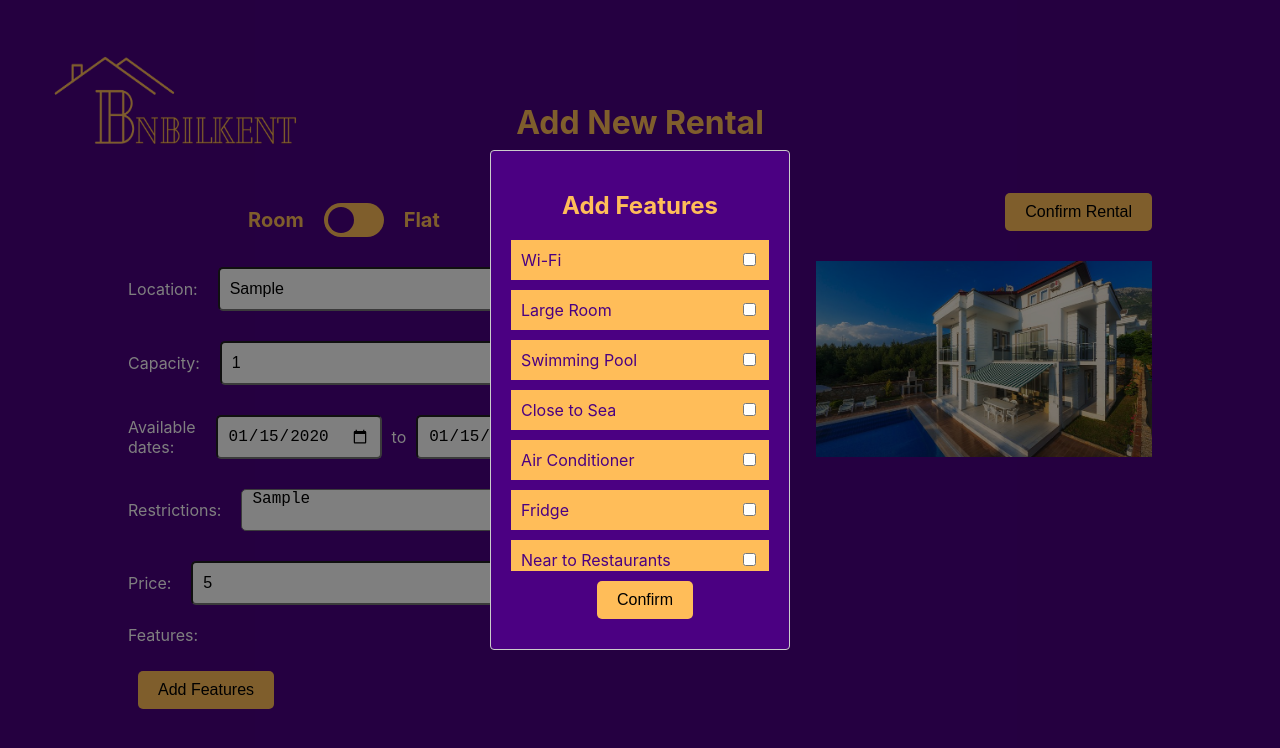
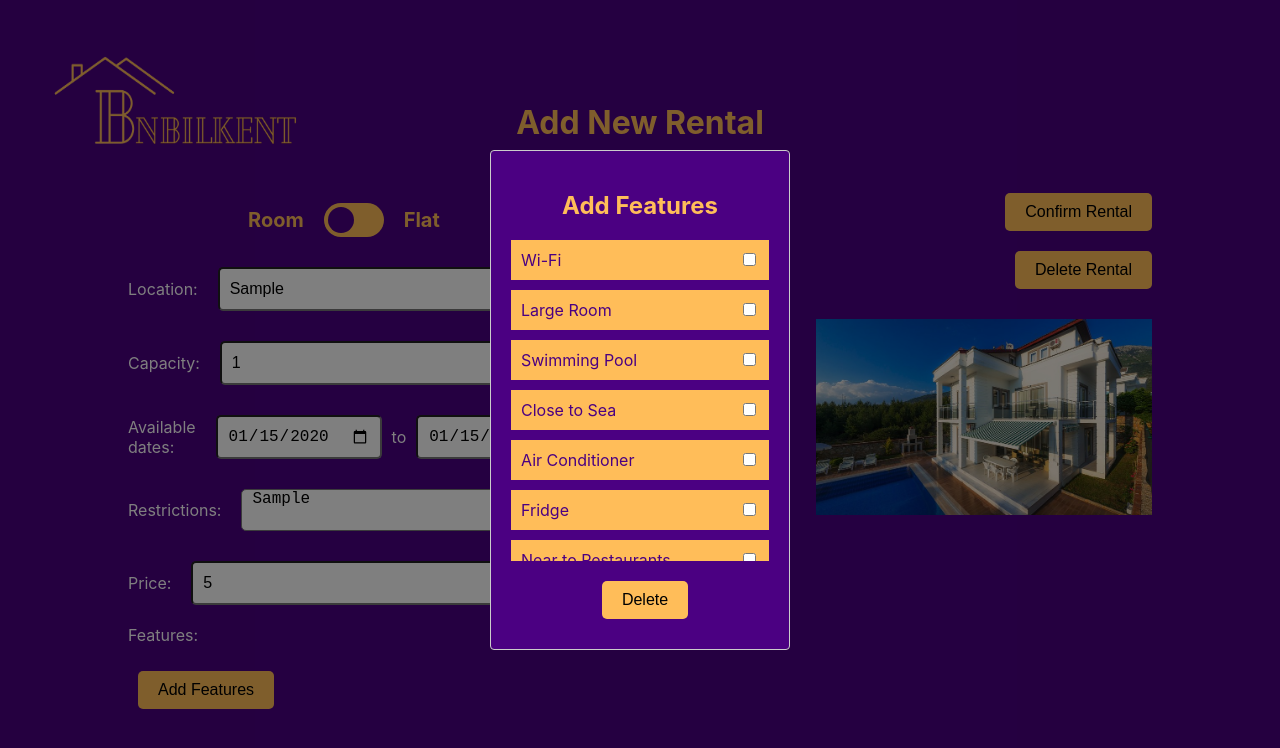
Before and after one commit to mfkucuk/CS-353, a React (Create React App) app in the folder project/frontend/: page /homeowner-rental in a window 1280 px wide. Both pictures are taken after typing "Sample", "2020-01-15", "2020-01-15", "Sample", "5" into the empty fields and a click on the button "Add Features". Shown: the top 748 px of the page. Built offline with nearby package versions, Linux system fonts and the light colour scheme.

Commit message:
delete button and functionalities added to rental page of homeowner

```diff
--- a/project/frontend/src/Pages/HomeOwner/HomeOwnerRental.js
+++ b/project/frontend/src/Pages/HomeOwner/HomeOwnerRental.js
@@ -25,6 +25,7 @@ const HomeOwnerRental = () => {
         { name: 'Near Tourist Attractions', enabled: false },
         { name: 'Near public transport', enabled: false },
     ]);
+    const [selectedRentalId, setSelectedRentalId] = useState('');
 
 
     const openModal = () => {
@@ -39,7 +40,14 @@ const HomeOwnerRental = () => {
         setFeatureList(featureList.map((feature, i) => i === index ? { ...feature, enabled: !feature.enabled } : feature));
     }
 
-
+    const handleDeleteRental = async () => {
+        try {
+          await axios.delete(`http://localhost:8080/api/rental/${selectedRentalId}`);
+          // Perform any additional cleanup or actions after deletion
+        } catch (error) {
+          console.error(error);
+        }
+      };
 
     const handleConfirmRental = async () => {
         const selectedFeatures = featureList
@@ -78,12 +86,12 @@ const HomeOwnerRental = () => {
                     "roomCount": roomCount
                 });
             }
+            setSelectedRentalId(newRentalId); // Set the selected rental ID for deletion
+            setIsOpen(true); // Open the delete confirmation modal
         } catch (error) {
             console.error(error);
         }
     };
-
-
 
 
     const buttonStyle = {
@@ -227,8 +235,9 @@ const HomeOwnerRental = () => {
                     </div>
                     <button style={buttonStyle} onClick={openModal}>Add Features</button>
                 </div>
-                <div style={{display: 'flex', flexDirection: 'column', alignItems: 'flex-end'}}>
+                <div style={{ display: 'flex', flexDirection: 'column', alignItems: 'flex-end' }}>
                     <button style={buttonStyle} onClick={handleConfirmRental}>Confirm Rental</button>
+                    <button style={{ ...buttonStyle, marginTop: '10px' }} onClick={handleDeleteRental}>Delete Rental</button> {/* New delete button */}
                     <img src="/example_rental.jpg" alt="Rental" style={{ width: '60%', height: 'auto', marginTop: '20px', marginLeft: '20px' }} />
                 </div>
             </div>
@@ -261,7 +270,7 @@ const HomeOwnerRental = () => {
                         </div>
                     ))}
                 </div>
-                <button style={{ ...buttonStyle, alignSelf: 'center' }} onClick={closeModal}>Confirm</button>
+                <button style={{ ...buttonStyle, alignSelf: 'center', marginTop: '20px' }} onClick={handleDeleteRental}>Delete</button> {/* New delete confirmation button */}
             </Modal>
         </div>
     );
```
